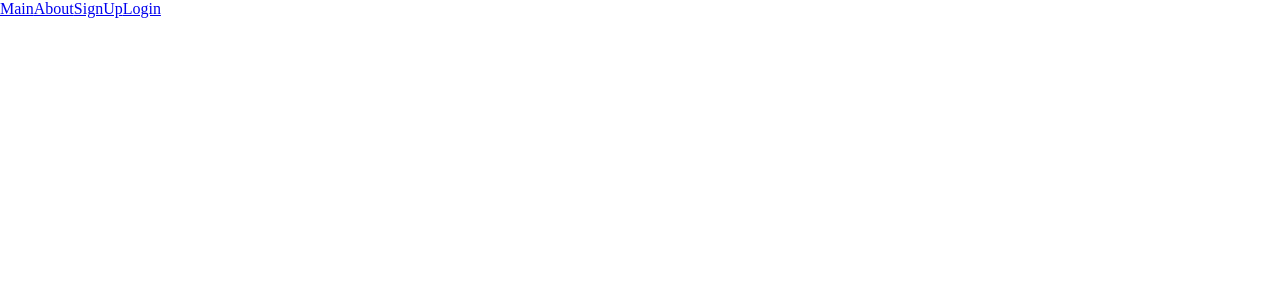
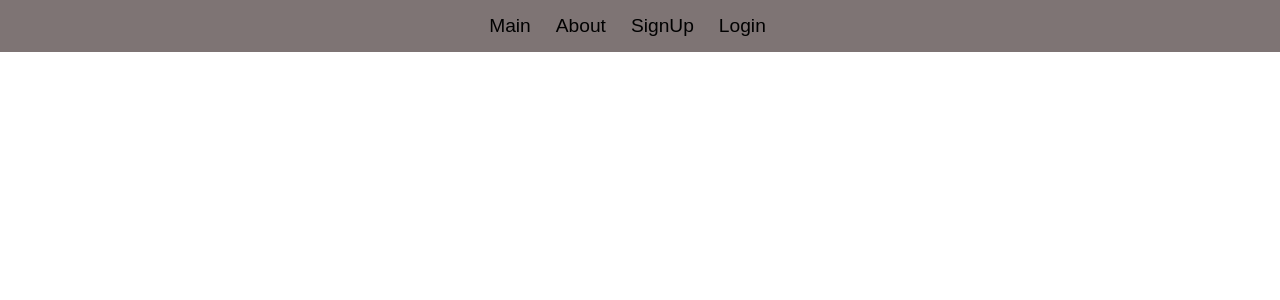
Before and after one commit to peregreenus/DEVS-eCommerce-App, a React app: page / in a window 1280 px wide. Shown: the top 300 px of the page. Built offline with nearby package versions, Linux system fonts and the light colour scheme.

Commit message:
fix: replace header to common folder and set style

```diff
--- a/src/index.css
+++ b/src/index.css
@@ -2,3 +2,8 @@
   padding: 0;
   margin: 0;
 }
+
+body {
+  font-size: 18px;
+  font-family: sans-serif;
+}
--- /dev/null
+++ b/src/view/components/common/header/header.css
@@ -0,0 +1,7 @@
+.header {
+  background-color: rgb(126, 116, 116);
+  padding: 15px;
+  display: flex;
+  justify-content: center;
+  font-size: 1.2rem;
+}
--- a/src/view/layouts/header/header.tsx
+++ b/src/view/components/common/header/header.tsx
@@ -1,9 +1,10 @@
 import React from 'react';
 import Navbar from '../navbar/navbar';
+import './header.css';
 
 function Header() {
   return (
-    <div className="Header">
+    <div className="header">
       <Navbar />
     </div>
   );
--- /dev/null
+++ b/src/view/components/common/navbar/navbar.css
@@ -0,0 +1,10 @@
+.navbar {
+  display: flex;
+  justify-content: space-between;
+}
+
+.navbar a {
+  margin-right: 25px;
+  text-decoration: none;
+  color: black;
+}
--- a/src/view/layouts/navbar/navbar.tsx
+++ b/src/view/components/common/navbar/navbar.tsx
@@ -1,5 +1,6 @@
 import React from 'react';
 import { Link } from 'react-router-dom';
+import './navbar.css';
 
 function Navbar() {
   return (
--- a/src/view/pages/main.tsx
+++ b/src/view/pages/main.tsx
@@ -1,5 +1,5 @@
 import React from 'react';
-import Header from '../layouts/header/header';
+import Header from '../components/common/header/header';
 
 function Main() {
   return <Header />;
```
